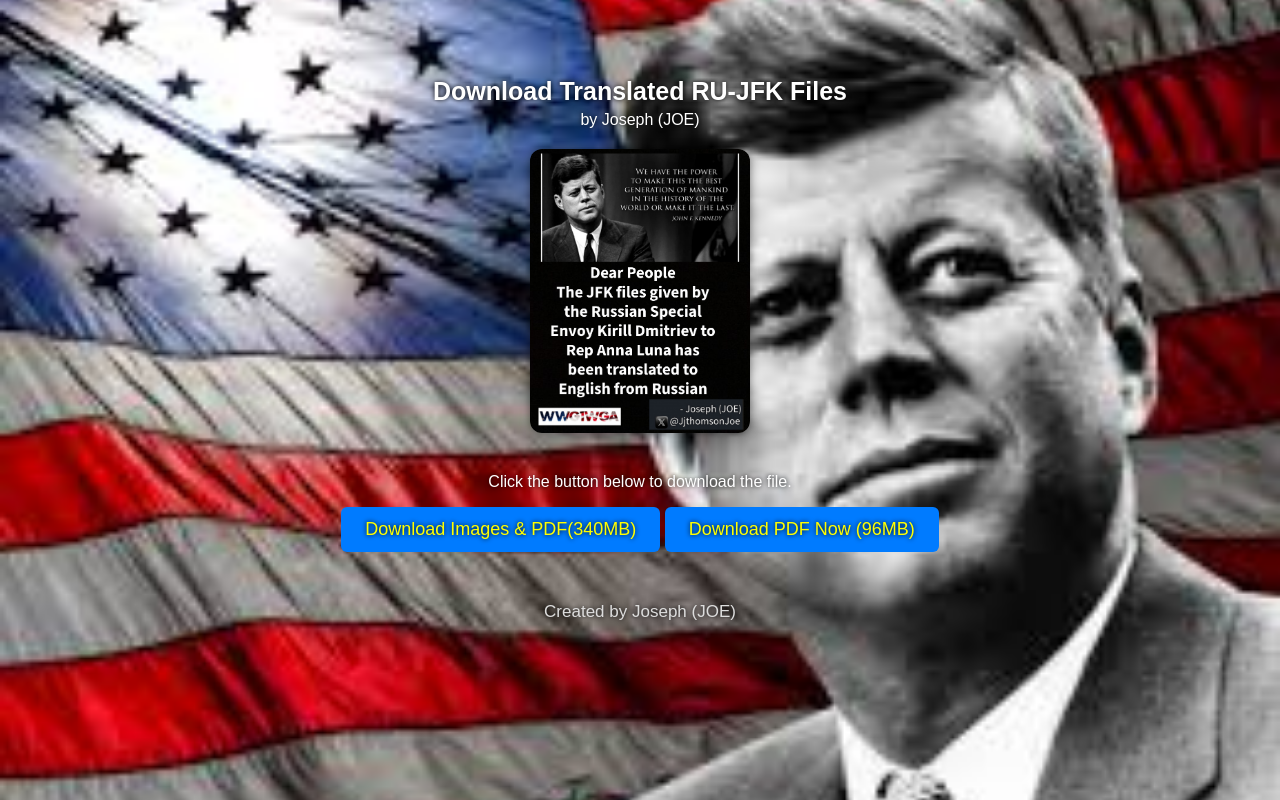
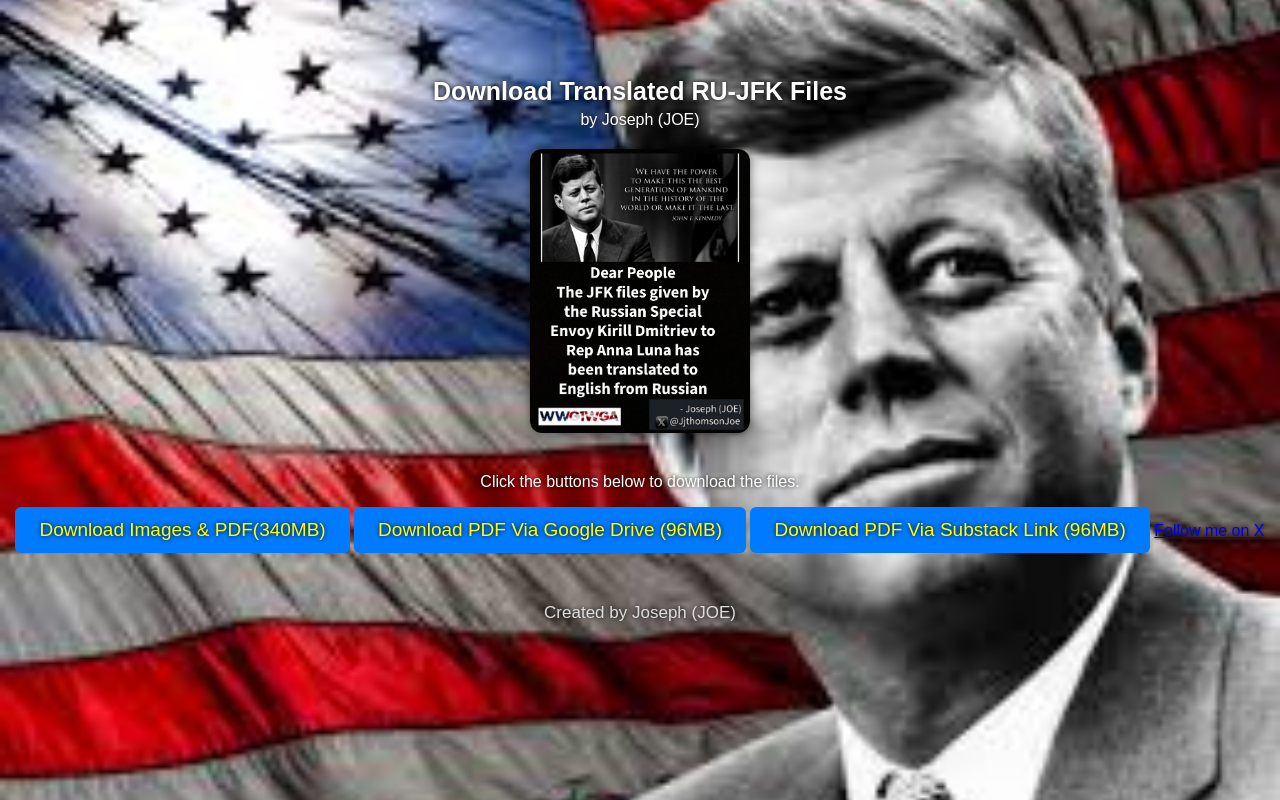
Before and after one commit to Joe17Q/RU-JFK-Files-translated-russian-to-english-josephjoe, a plain HTML site: page index.html in a window 1280 px wide. Drawn offline with Linux system fonts and the light colour scheme.

Commit message:
Update index.html

```diff
--- a/index.html
+++ b/index.html
@@ -36,7 +36,7 @@
       background-color: #007BFF;
       color: yellow;
       text-decoration: none;
-      font-size: 18px;
+      font-size: 19px;
       border-radius: 6px;
     }
     a.download-button:hover {
@@ -56,13 +56,20 @@
 
   <img src="Untitled (2)_page-0001.jpg" alt="Cover Image">
 
-  <p>Click the button below to download the file.</p>
+  <p>Click the buttons below to download the files.</p>
 
   <a class="download-button" href="https://drive.usercontent.google.com/download?id=1-dgGMHrHwGfbNTVpC9HW25GHuFl6M4qU&export=download&authuser=0">
     Download Images & PDF(340MB)
   </a>
   <a class="download-button" href="https://drive.usercontent.google.com/u/0/uc?id=1wBCE5qpb4gVu-Ftpx1i2OmL9bYjsaH4B&export=download">
-    Download PDF Now (96MB)
+    Download PDF Via Google Drive (96MB)
+  </a>
+  <a class="download-button" href="https://joe17q.substack.com/p/ru-jfk-files-translated-from-russian">
+    Download PDF Via Substack Link (96MB)
+  </a>
+  <a class="x-follow-btn" href="https://x.com/JjthomsonJoe"
+     target="_blank" rel="noopener noreferrer" aria-label="Follow Joe on X">
+    Follow me on X
   </a>
 
   <!-- ✅ Visible line with your name -->
```
